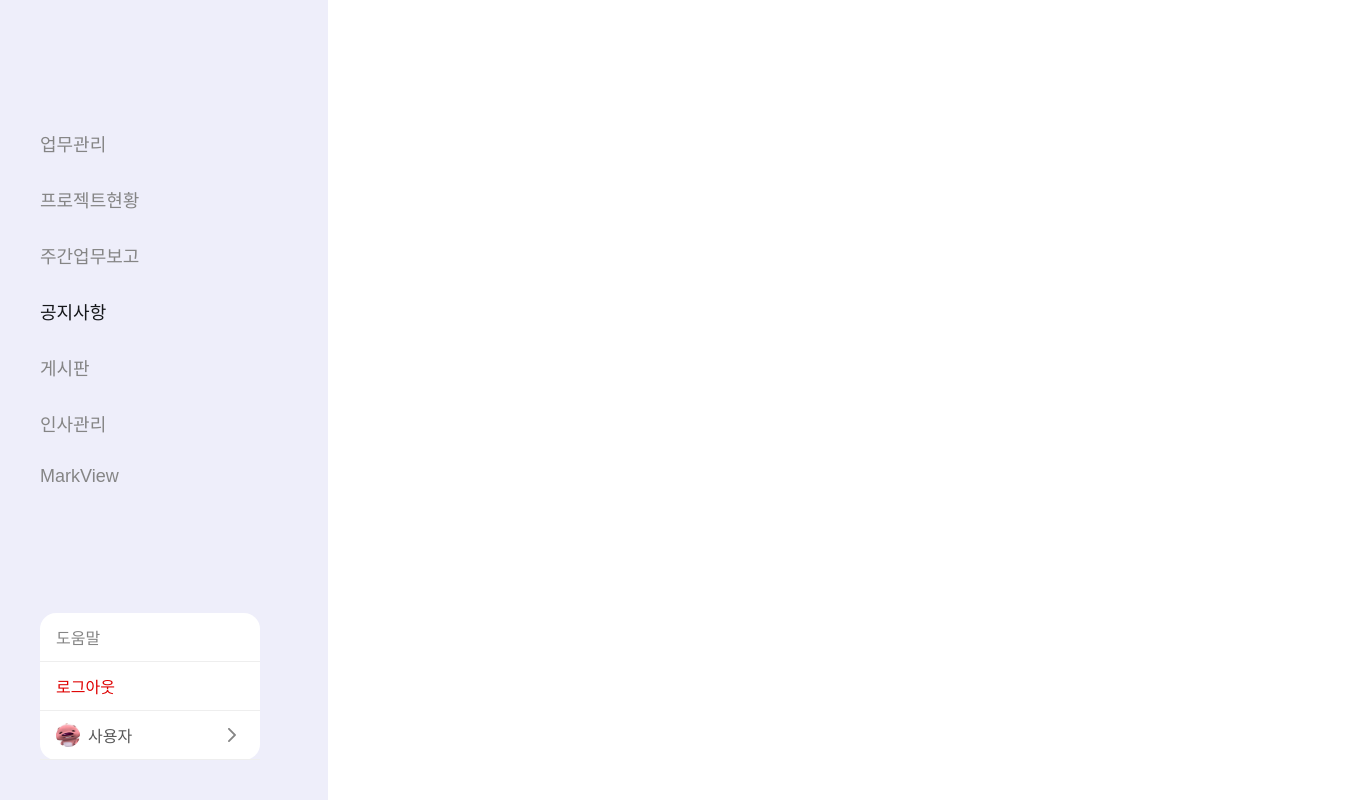
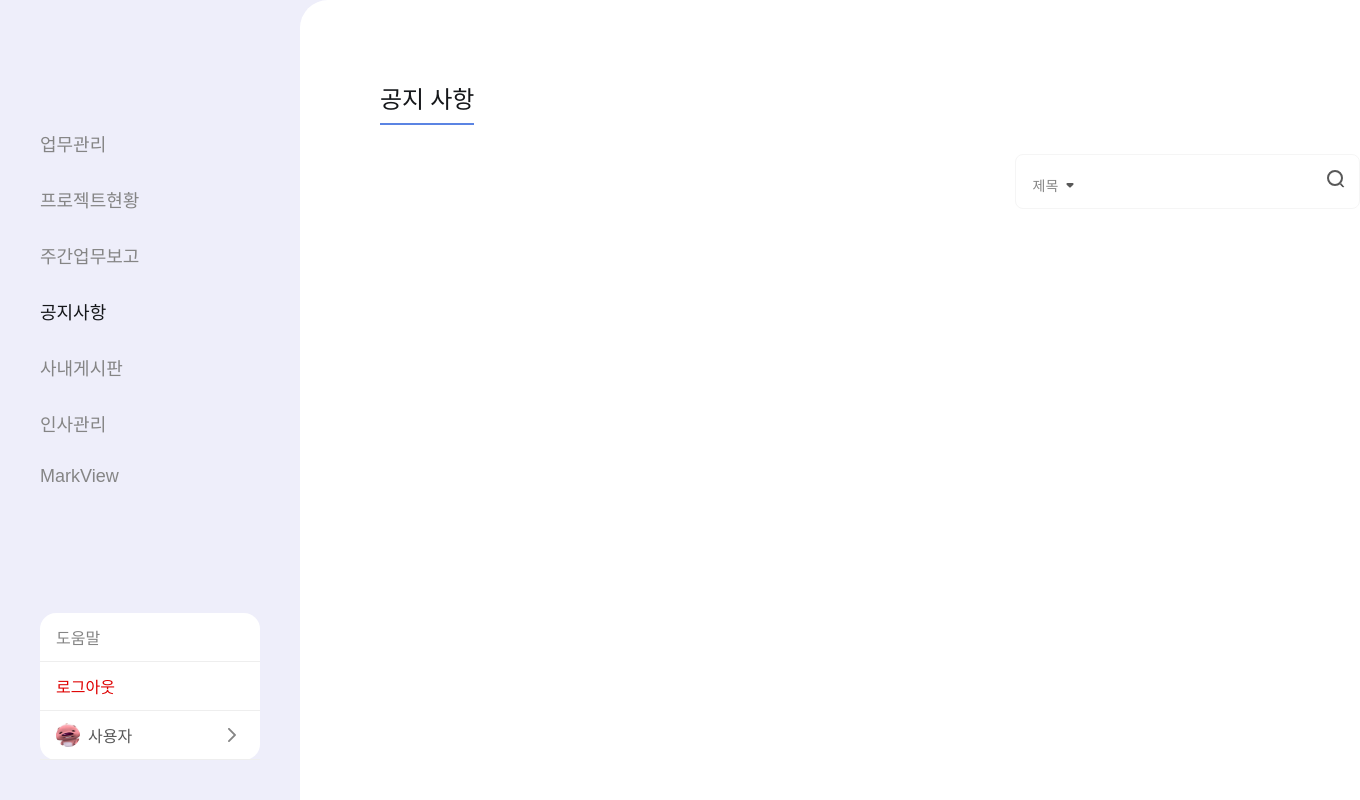
Before and after one commit to devdoyeon/markcloud-markgroup, a React (Create React App) app in the folder client/: page /notice in a window 1280 px wide. Shown: the whole page, 1360 px wide, since content can reach past the window. Built offline with nearby package versions, Linux system fonts and the light colour scheme; a web font is replaced by a local one.

Commit message:
modify: sideBar & Header Word

```diff
--- a/client/src/common/SideMenu.jsx
+++ b/client/src/common/SideMenu.jsx
@@ -32,7 +32,7 @@ const SideMenu = () => {
         <li
           className={path === '/board' && 'active'}
           onClick={() => navigate('/board')}>
-          게시판
+          사내게시판
         </li>
         <li
           className={path === '/personnel' && 'active'}
--- a/client/src/pages/Board.jsx
+++ b/client/src/pages/Board.jsx
@@ -14,7 +14,7 @@ const Board = () => {
     <div className='container'>
       <SideMenu />
       <div className='content-wrap'>
-        <CommonHeader header={'자유게시판'} />
+        <CommonHeader header={'사내게시판'} />
         <ListWrap />
         <Pagination pageInfo={pageInfo} setPageInfo={setPageInfo} />
       </div>
--- a/client/src/pages/Notice.jsx
+++ b/client/src/pages/Notice.jsx
@@ -1,7 +1,7 @@
 import SideMenu from 'common/SideMenu';
 import { useState, useEffect, useCallback } from 'react';
 import Pagination from 'common/Pagination';
-import noneImg from 'image/noneList.svg';
+import CommonHeader from 'common/CommonHeader';
 
 const Notice = () => {
   const [list, setList] = useState([]);
@@ -11,8 +11,9 @@ const Notice = () => {
   return (
     <div className='container'>
       <SideMenu />
-      {/* <div className='content-wrap notice'>
-      </div> */}
+      <div className='content-wrap notice'>
+        <CommonHeader header='공지 사항'/>
+      </div>
     </div>
   );
 };
```
